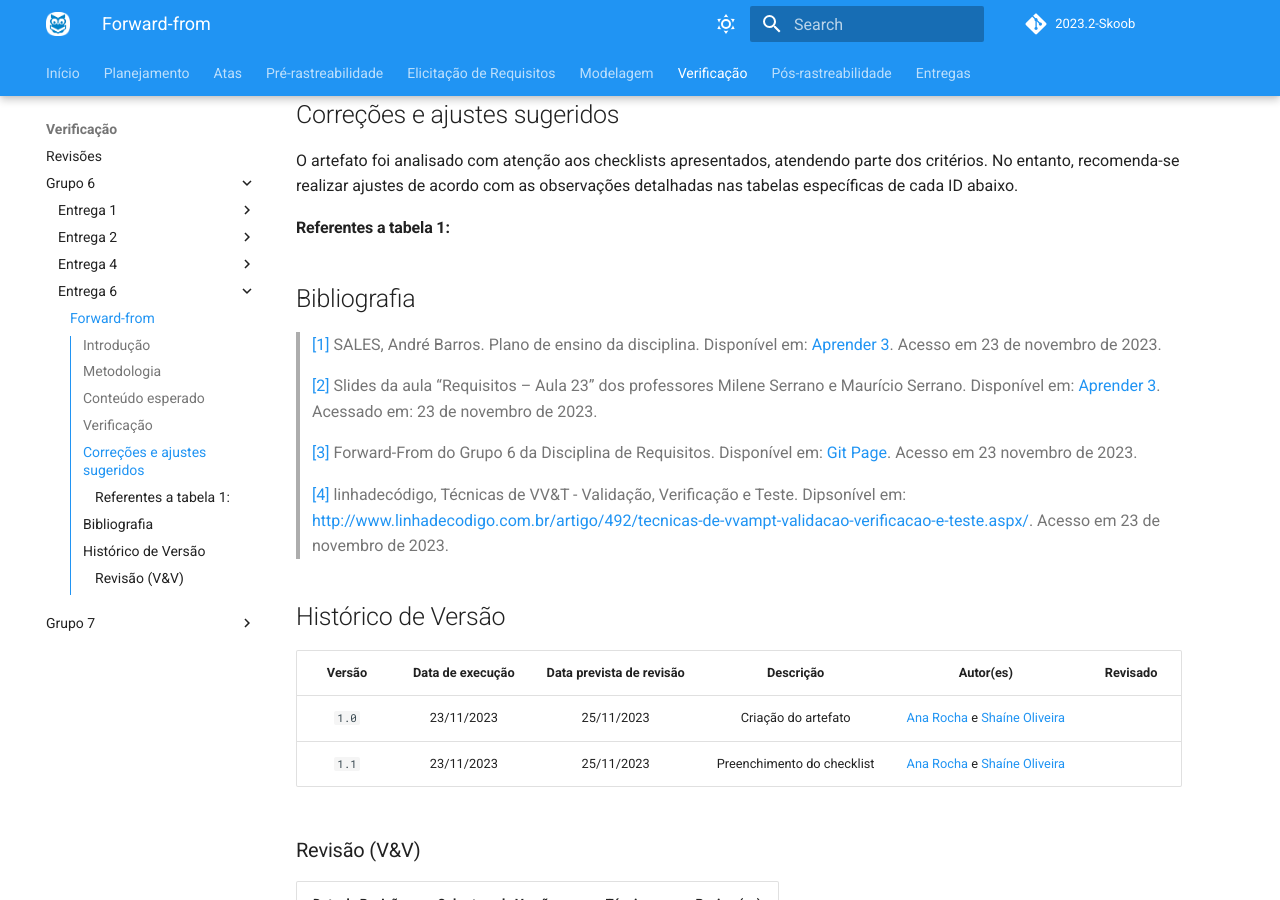
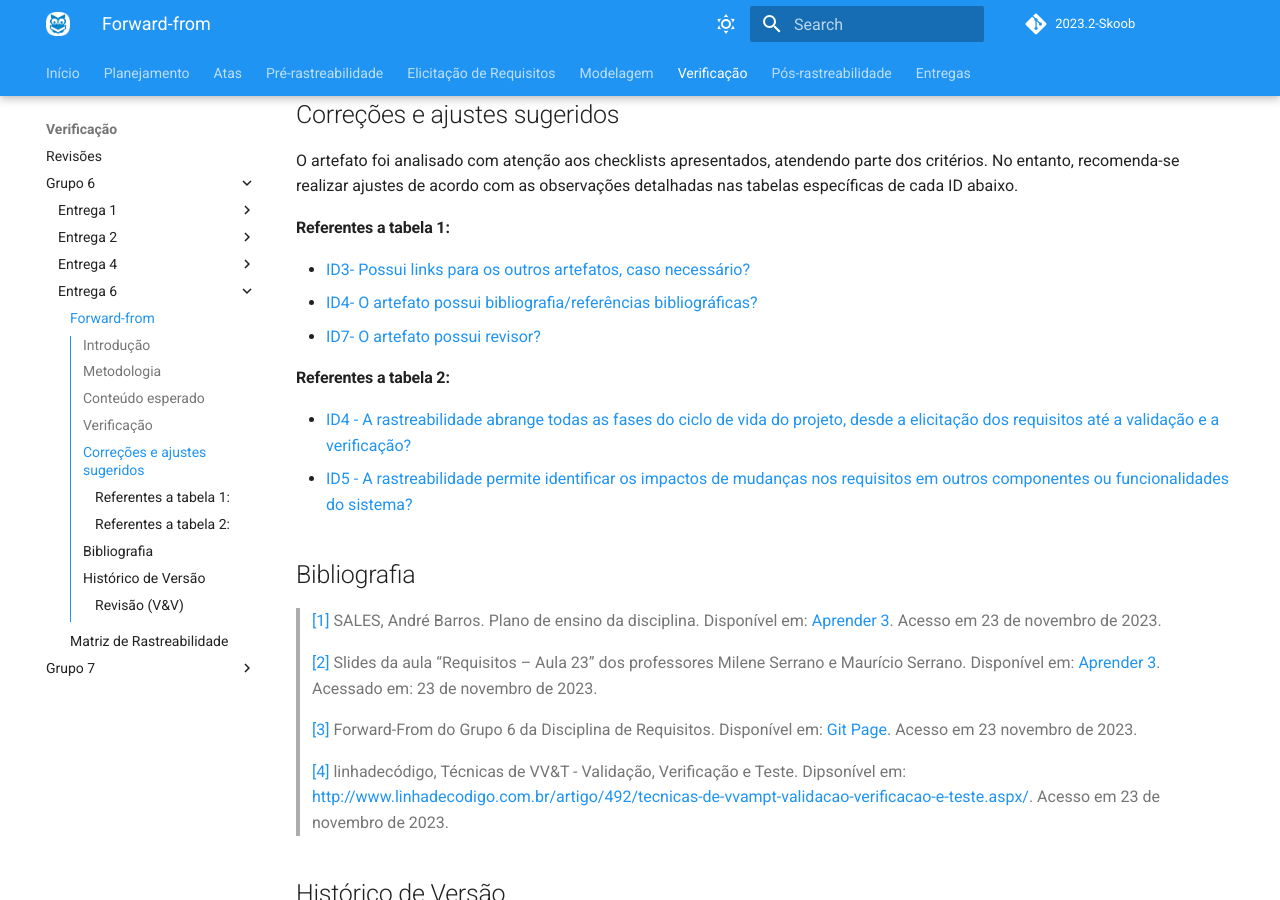
Before and after one commit to Requisitos-de-Software/2023.2-Skoob, an MkDocs documentation site: the page built from docs/verificacao/grupo6/forward_6.md, in a window 1280 px wide and 900 px high, scrolled down 2856 px. Built offline with MkDocs 1.6.1 and Material for MkDocs 9.7.7, drawn with Linux system fonts in a browser that asks for light colours; comment, search, counter and statistics services are not loaded.

Commit message:
Corrigindo conflitos.

```diff
--- a/docs/verificacao/grupo6/forward_6.md
+++ b/docs/verificacao/grupo6/forward_6.md
@@ -78,7 +78,15 @@ A Tabela 2 contém perguntas no que diz respeito ao conteúdo do artefato. <a id
 O artefato foi analisado com atenção aos checklists apresentados, atendendo parte dos critérios. No entanto, recomenda-se realizar ajustes de acordo com as observações detalhadas nas tabelas específicas de cada ID abaixo.
 
 #### Referentes a tabela 1:
+- [ID3- Possui links para os outros artefatos, caso necessário?](#Tabela1)
+- [ID4- O artefato possui bibliografia/referências bibliográficas? ](#Tabela1)
+- [ID7- O artefato possui revisor?    ](#Tabela1)
 
+
+
+#### Referentes a tabela 2:
+- [ID4 - A rastreabilidade abrange todas as fases do ciclo de vida do projeto, desde a elicitação dos requisitos até a validação e a verificação?](#Tabela2)
+- [ID5 - A rastreabilidade permite identificar os impactos de mudanças nos requisitos em outros componentes ou funcionalidades do sistema?](#Tabela2)
 
 ## Bibliografia
 
--- a/mkdocs.yml
+++ b/mkdocs.yml
@@ -77,6 +77,7 @@ nav:
         - Backlog: verificacao/grupo6/backlog_6.md
       - Entrega 6:
         - Forward-from: verificacao/grupo6/forward_6.md
+        - Matriz de Rastreabilidade: verificacao/grupo6/matriz_6.md)
     - Grupo 7:
       - Entrega 1:
         - Rich Picture: verificacao/grupo7/richpicture.md
```
